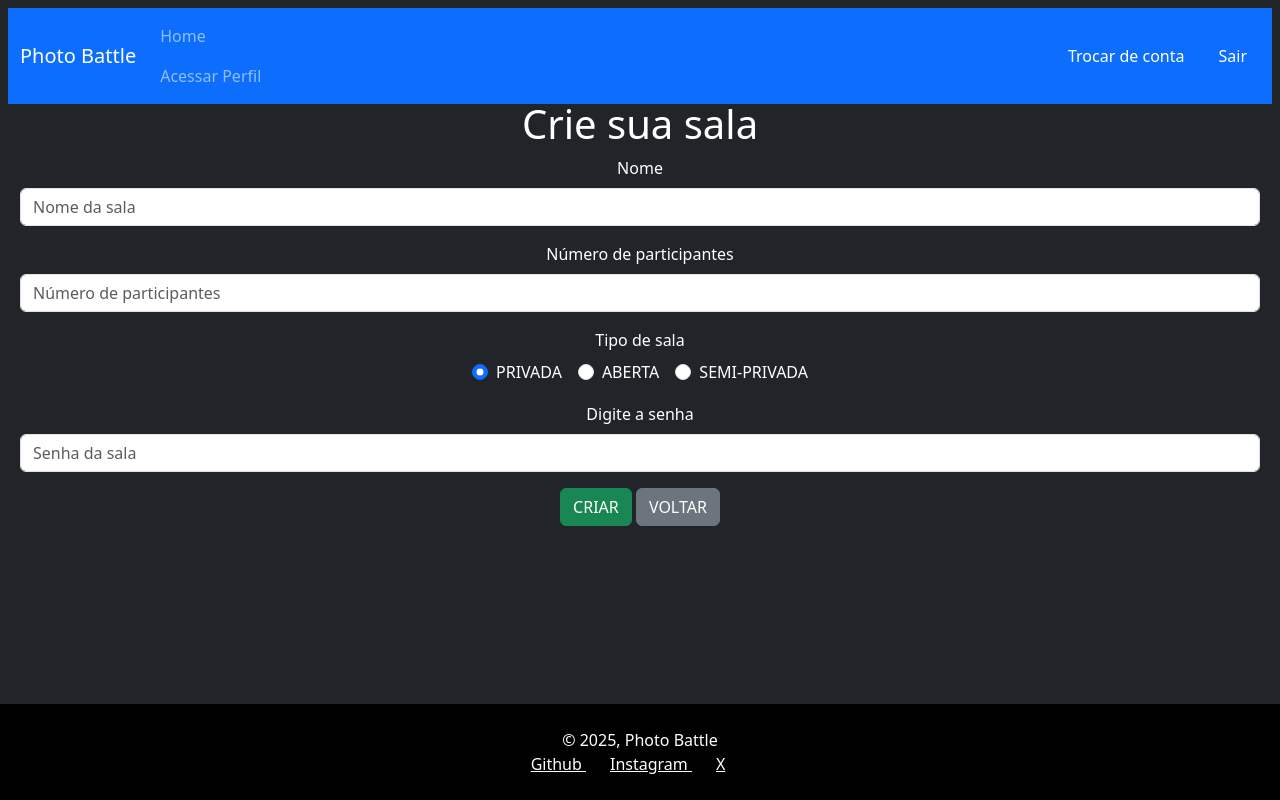
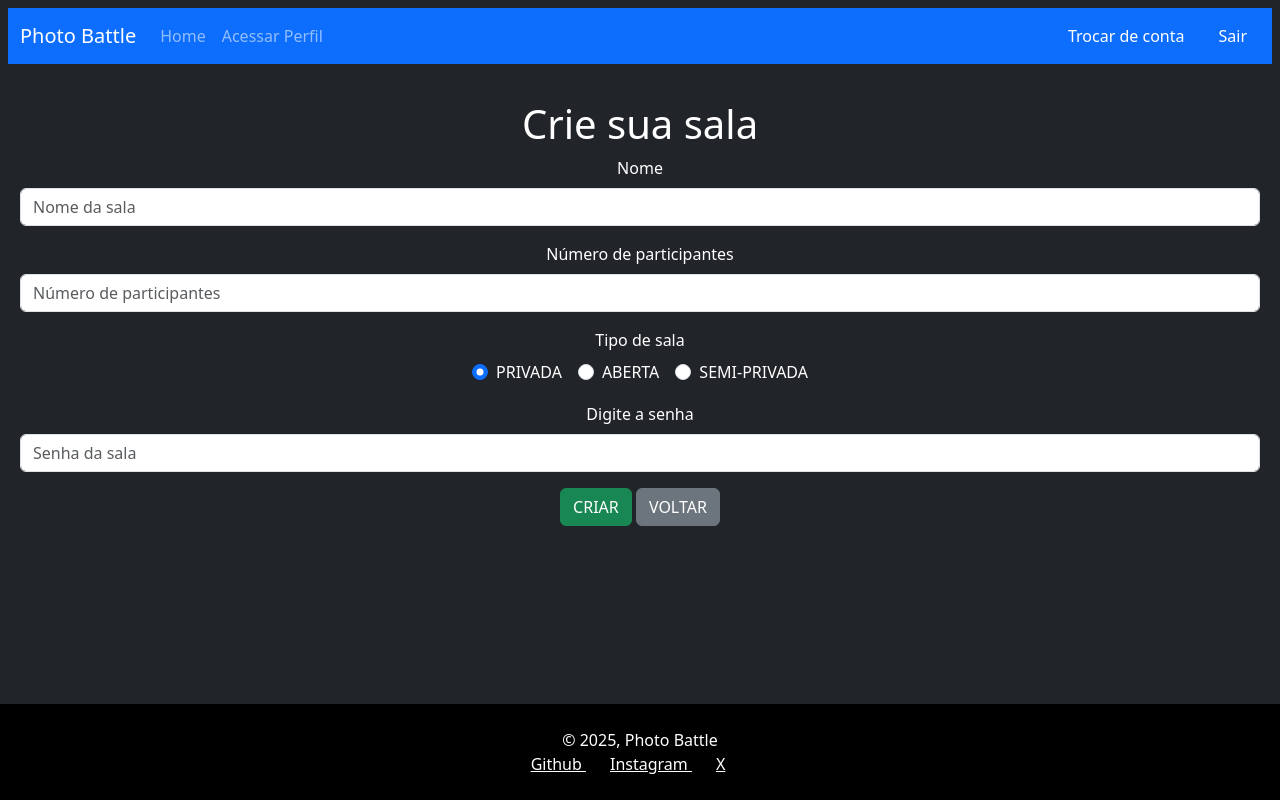
Before and after one commit to Andrevictor20/Projeto-DSW, a plain HTML site: page src/pages/createroom.html in a window 1280 px wide. Drawn offline with nearby package versions, Linux system fonts and the light colour scheme; a script that the page names is missing.

Commit message:
Posição do home ajeitada nas navbar

```diff
--- a/src/pages/createroom.html
+++ b/src/pages/createroom.html
@@ -19,6 +19,8 @@
                 <ul class="navbar-nav me-auto mb-2 mb-lg-0">
                     <li class="nav-item">
                         <a class="nav-link" href="home.html">Home</a>
+                    </li>
+                    <li class="nav-item">
                         <a class="nav-link" href="profile.html">Acessar Perfil</a>
                     </li>
                 </ul>
```
Also changed, not shown: src/pages/entryroom.html (+2 -0 lines), src/pages/explorephoto.html (+2 -0 lines), src/pages/home.html (+2 -1 lines), src/pages/participantprofile.html (+2 -0 lines), src/pages/participants.html (+2 -0 lines), src/pages/profile.html (+2 -0 lines), src/pages/room.html (+2 -0 lines), src/pages/settings.html (+2 -0 lines), src/pages/uploadphoto.html (+2 -0 lines).
